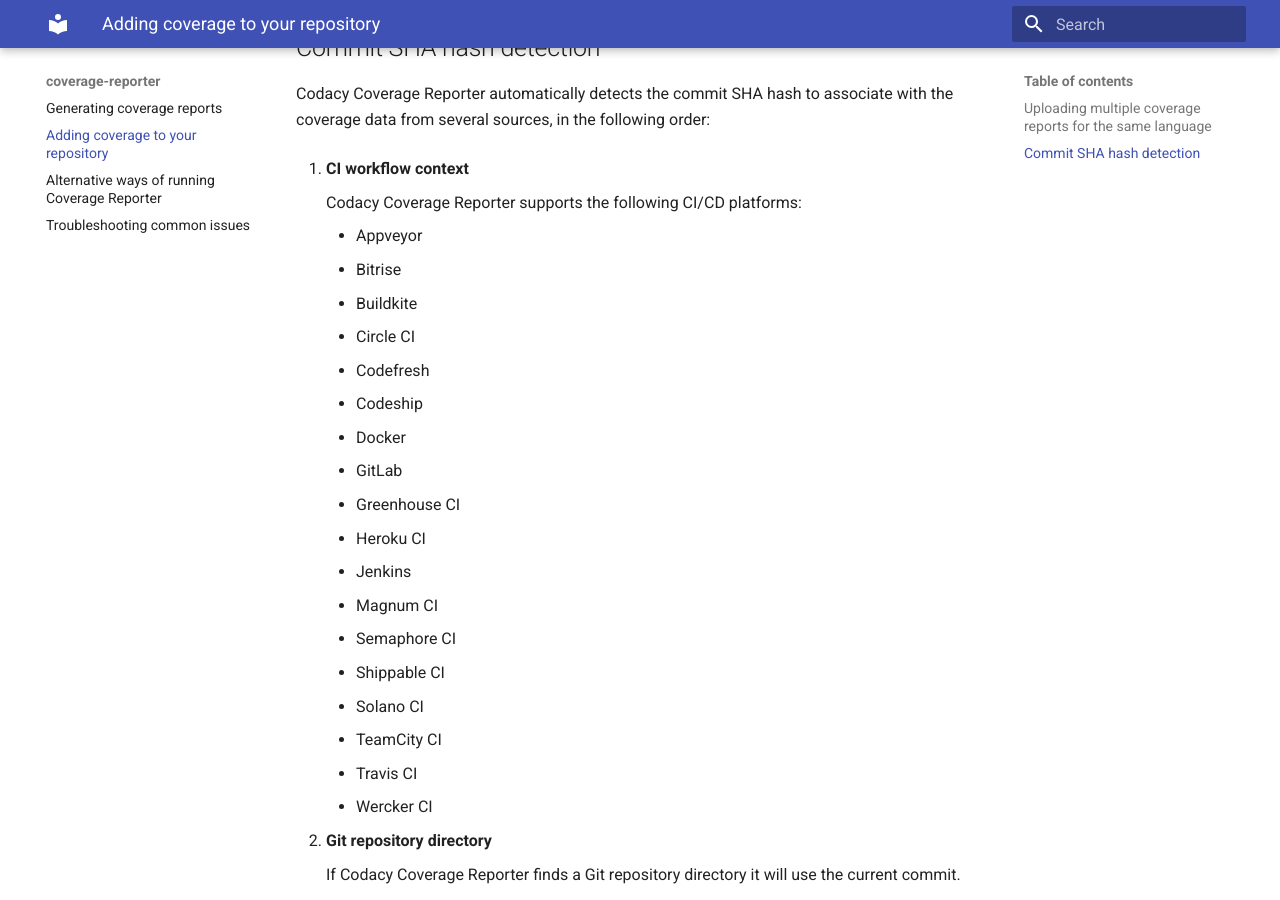
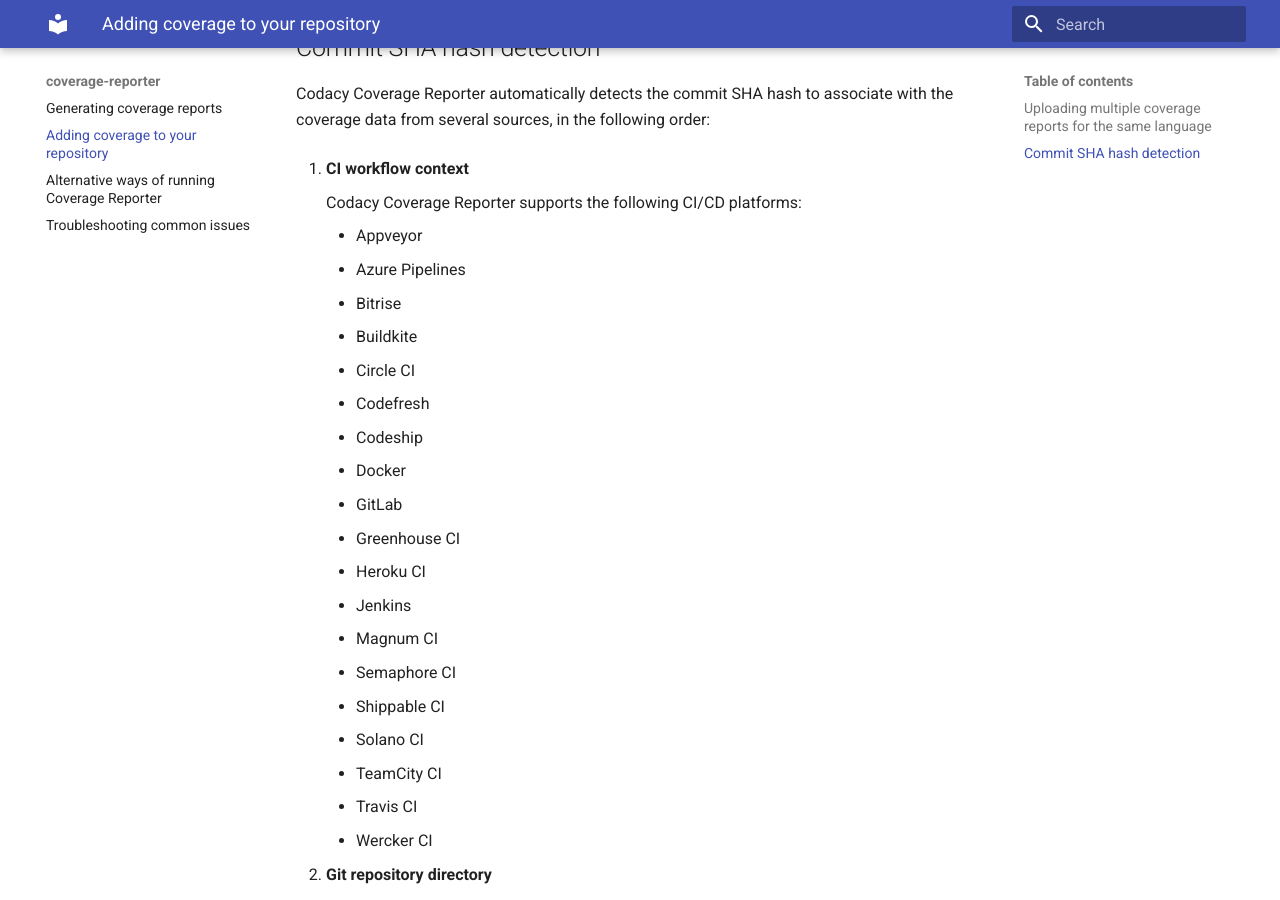
Before and after one commit to codacy/codacy-coverage-reporter, an MkDocs documentation site: the page built from docs/adding-coverage-to-your-repository.md, in a window 1280 px wide and 900 px high, scrolled down 2382 px. Built offline with MkDocs 1.6.1 and Material for MkDocs 9.7.7, drawn with Linux system fonts in a browser that asks for light colours.

Commit message:
doc: Add commit UUID detection support for Azure Pipelines

```diff
--- a/docs/adding-coverage-to-your-repository.md
+++ b/docs/adding-coverage-to-your-repository.md
@@ -82,6 +82,7 @@
     Codacy Coverage Reporter supports the following CI/CD platforms:
 
     -   Appveyor
+    -   Azure Pipelines
     -   Bitrise
     -   Buildkite
     -   Circle CI
```
